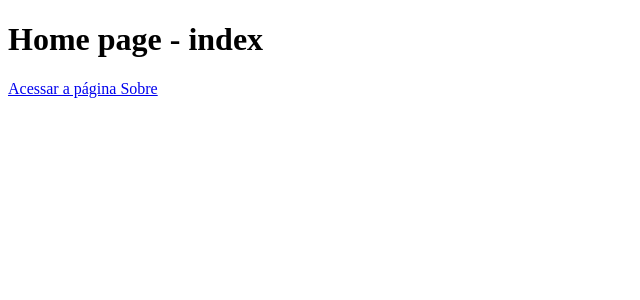
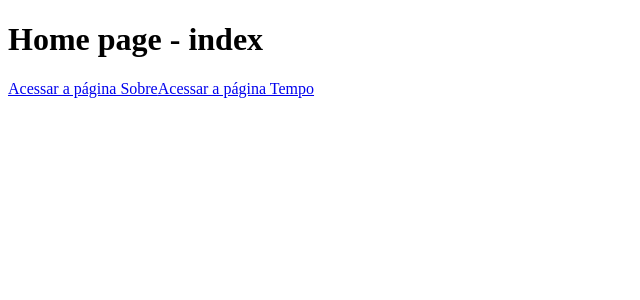
Before and after one commit to sidneyweb/estudo_react, a Next.js app: page / in a window 1280 px wide. Shown: the top 300 px of the page, without its empty margins (0-640 px from the left). Built offline with nearby package versions, Linux system fonts and the light colour scheme.

Commit message:
add link page tempo na home

```diff
--- a/pages/index.js
+++ b/pages/index.js
@@ -7,6 +7,11 @@ function Home() {
         <Link href="/sobre">
             <a>Acessar a página Sobre</a>
         </Link>
+
+        <Link href="/tempo">
+            <a>Acessar a página Tempo</a>
+        </Link>
+
         </div>)
 }
 
```
